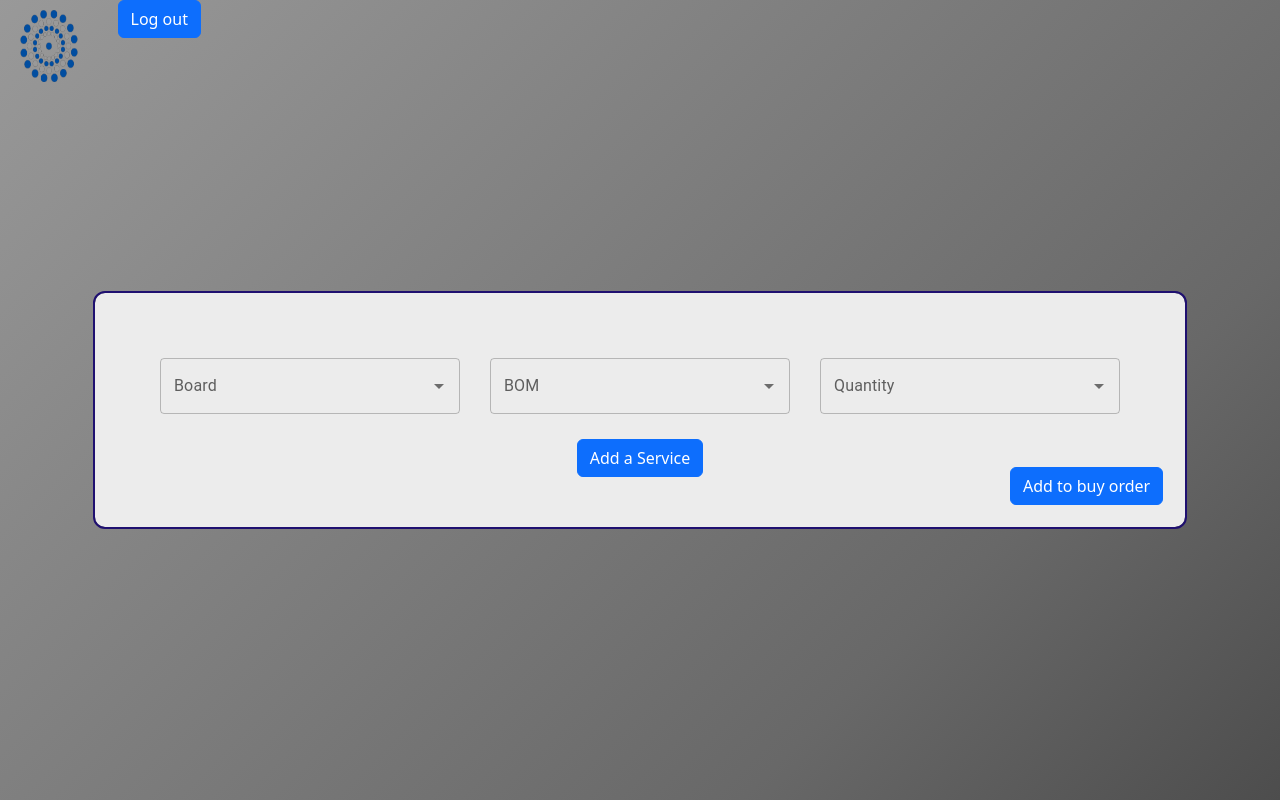
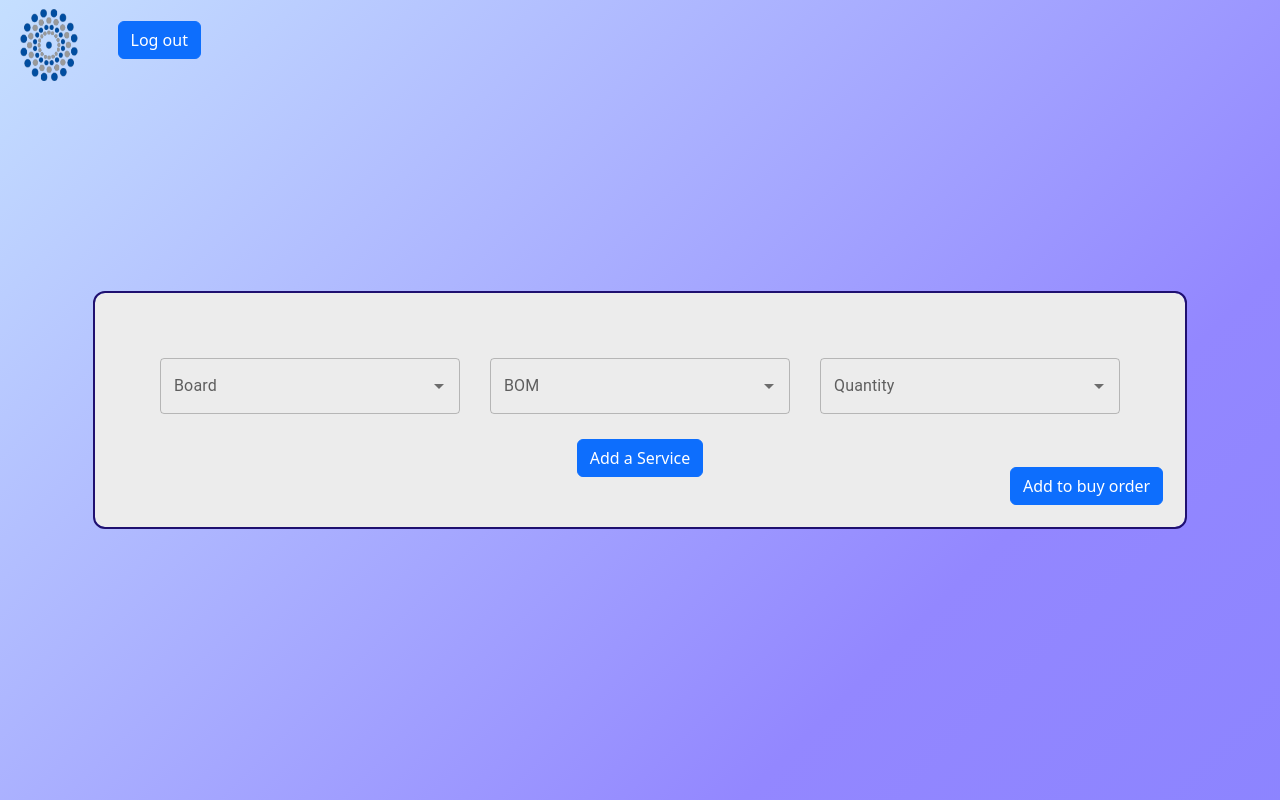
Before and after one commit to BunoM1234/proyecto4tic, a React (Create React App) app: page /home in a window 1280 px wide. Built offline with nearby package versions, Linux system fonts and the light colour scheme.

Commit message:
update navbar

```diff
--- a/src/Components/NavBar/NBHeader.jsx
+++ b/src/Components/NavBar/NBHeader.jsx
@@ -22,11 +22,13 @@ function HeaderBar() {
                         alt="Imagen"
                     />
                 </Link>
-                <Link to="/" className="linkLogOut">
-                    <Button className="btnLogOut">
-                        Log out
-                    </Button>
-                </Link>
+                <div className="divLogOut">
+                    <Link to="/" className="linkLogOut">
+                        <Button className="btnLogOut">
+                            Log out
+                        </Button>
+                    </Link>
+                </div>
             </header>
         </div>
     );
--- a/src/Components/NavBar/NavBar.css
+++ b/src/Components/NavBar/NavBar.css
@@ -20,10 +20,16 @@
   top: 0;
   left: 0;
   right: 0;
+  align-items: center;
 }
 
 .linkLogOut
 {
   margin-right: 10px;
-  float: right;
 }
+
+.divLogOut
+{
+  display: flex;
+  justify-content: flex-end;
+}
--- a/src/index.css
+++ b/src/index.css
@@ -110,9 +110,6 @@ body
 
 }
 
-.gradient {
-  max-width: 100vw;
-}
 .BOM
 {
   margin-right: 20px;
@@ -141,7 +138,7 @@ body
 {
   width: 100%;
   min-height: 100vh;
-  background: linear-gradient(-45deg, #000000, #686868, #aaaaaa, #ffffff, #e0e0e0);
+background: linear-gradient(-45deg, #7a7cff, #9387ff, #d6feff, #ffffff, #e0e0e0);
   background-size: 400% 400%;
   animation: gradient 10s ease infinite;
 }
@@ -327,7 +324,7 @@ h2
 {
   max-width: 100vw;
   max-height: 100vh;
-  background-color: rgb(104, 103, 103);
+  background-color: rgb(255, 255, 255);
   display: flex;
 }
 
```
